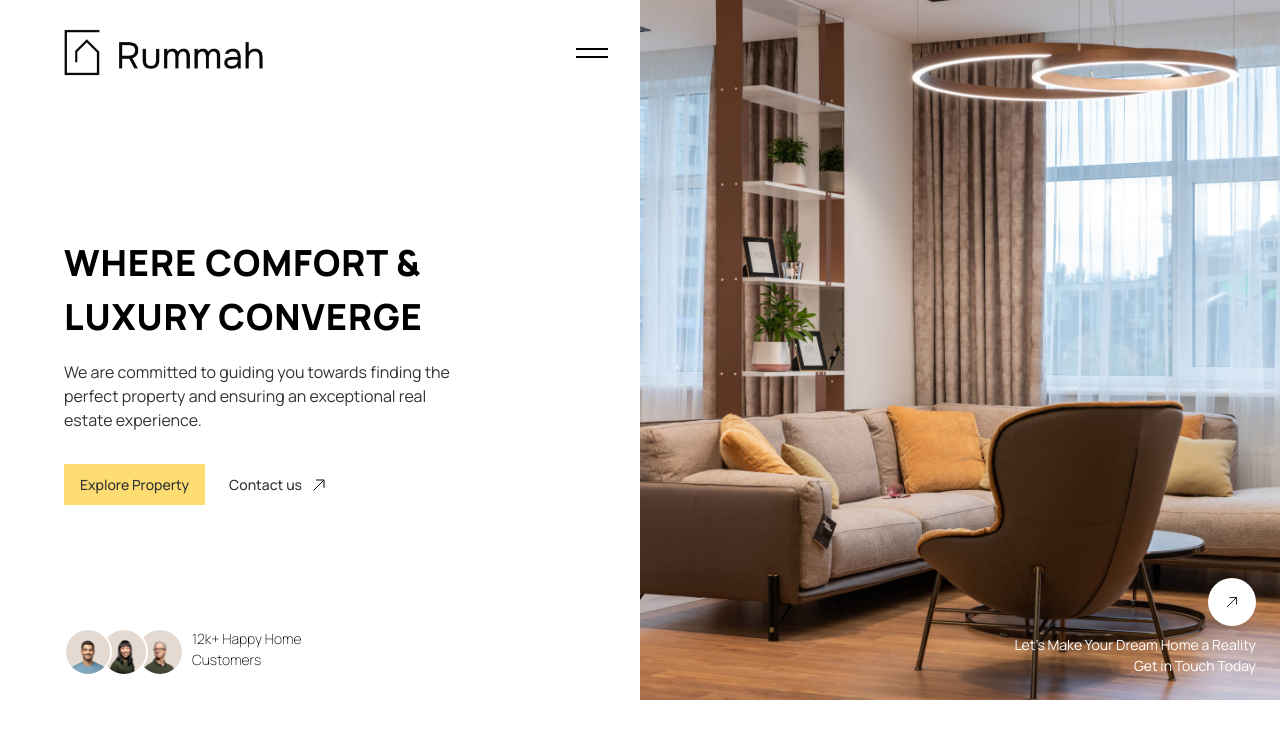
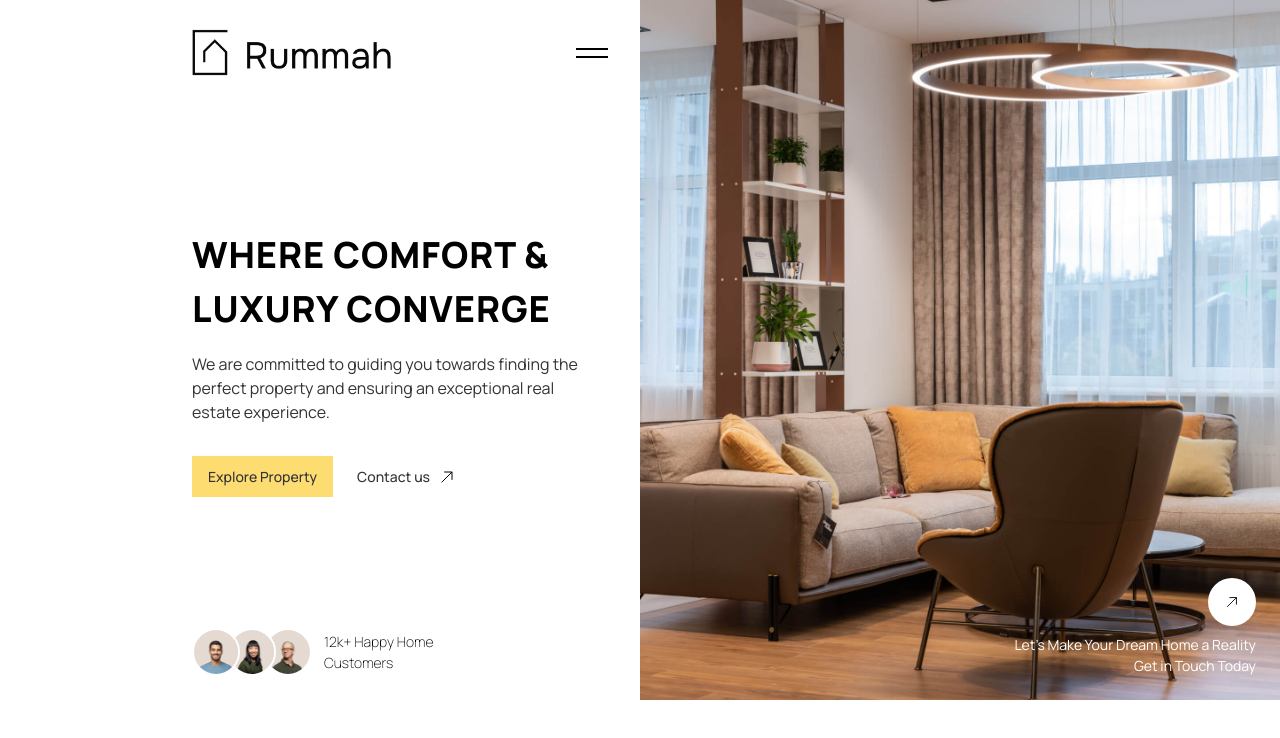
Before and after one commit to Brayzonn/realestate-platform, a React (Vite) app in the folder client/: page / in a window 1280 px wide. Shown: the top 738 px of the page. Built offline with nearby package versions, Linux system fonts and the light colour scheme.

Commit message:
hero style adjustments

```diff
--- a/client/src/components/layout/Hero.tsx
+++ b/client/src/components/layout/Hero.tsx
@@ -22,13 +22,13 @@ const Hero = () => {
      <>
     <div className='w-full h-[700px] flex flex-col space-y-[2rem] md:flex-row'>
 
-        <div className='py-6 pl-[1rem] pr-[1rem] w-full h-full flex flex-col justify-between md:pl-[4rem] md:w-[50%]'>
+        <div className='py-6 pl-[1rem] pr-[1rem] w-full h-full flex flex-col justify-between items-start md:pl-[4rem] lg:pl-[12rem] xl:pl-[18rem] md:w-[50%]'>
             <nav className={`w-full flex justify-between items-center border-b pb-4 transition-all duration-300
                 ${isScrolled
                     ? "fixed top-0 left-0 right-0 z-40 px-[1rem] py-4 bg-white/95 backdrop-blur-sm border-gray-200 md:relative md:px-0 md:py-0 md:bg-transparent md:backdrop-blur-none md:border-gray-100"
                     : "relative px-0 py-0 bg-transparent border-gray-100"
                 }
-                md:border-none md:pb-0 md:border-transparent
+                md:border-none md:pb-0 md:border-transparent md:justify-start
             `}>
                 <img src={companylogo} alt="companylogo" className='w-32 md:w-48 lg:w-[200px] h-auto object-contain' />
 
@@ -36,7 +36,7 @@ const Hero = () => {
                     variant="unstyled"
                     size="lg"
                     onClick={toggleMenu}
-                    className={`flex items-center justify-center relative z-[60] ${
+                    className={`flex items-center justify-center relative z-[60] ml-auto ${
                         isMenuOpen ? 'w-12 h-12 rounded-full bg-white/90 backdrop-blur-sm shadow-lg hidden md:flex' : ''
                     }`}
                 >
@@ -56,7 +56,7 @@ const Hero = () => {
                 </Button>
             </nav>
 
-            <div className='flex-1 flex flex-col justify-center items-start space-y-[1rem] pt-[3rem] md:pt-[3rem]'>
+            <div className='flex-1 flex flex-col justify-center items-start space-y-[1rem] pt-[3rem]'>
                 <h1 className='text-[27px] font-[800] tracking-wide max-w-[400px] uppercase md:text-[36px]'>Where Comfort & Luxury Converge</h1>
                 <p className='text-[16px] max-w-[400px] text-alternativeTextBlack'>We are committed to guiding you towards finding the perfect property and ensuring an exceptional real estate experience.</p>
 
@@ -84,7 +84,7 @@ const Hero = () => {
                 </div>
             </div>
 
-            <div className='pt-[1rem] flex justify-start items-start space-x-2'>
+            <div className='flex justify-start items-center space-x-3 pt-[2rem]'>
                 <div className='flex justify-start items-start'>
                     <img
                         src={customerimageone}
```
